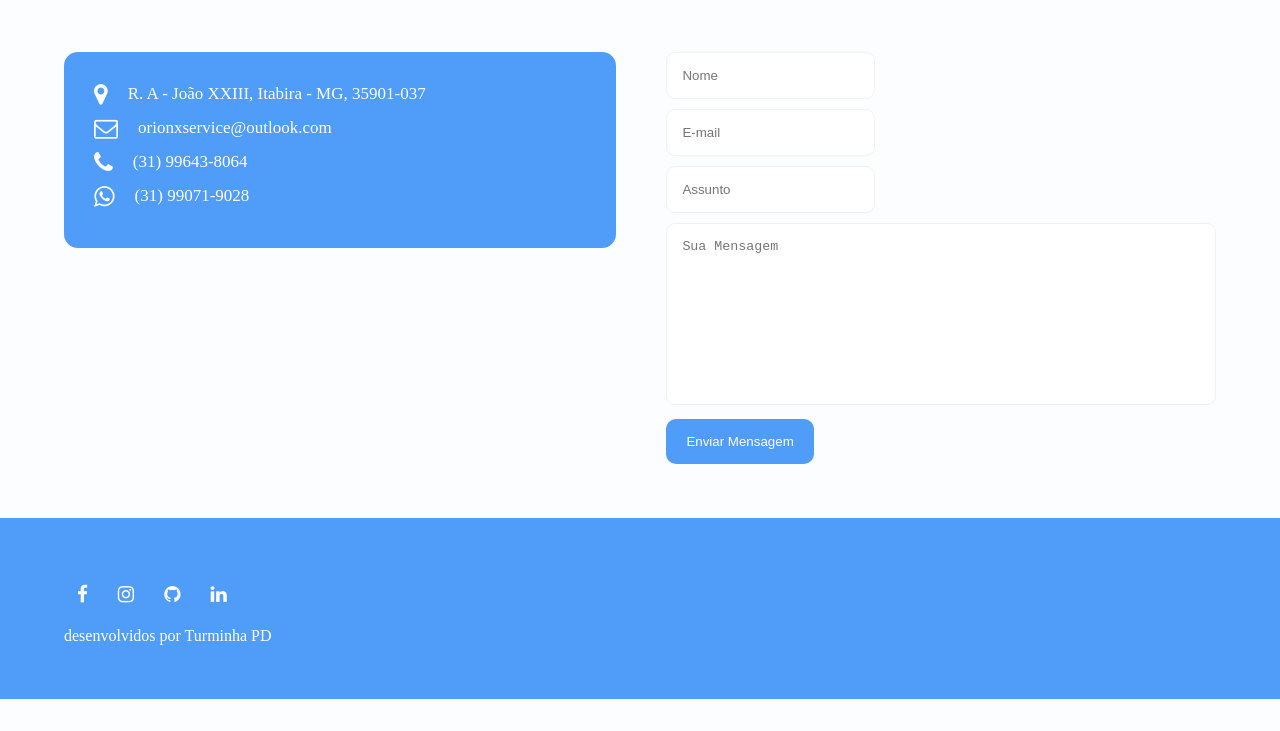
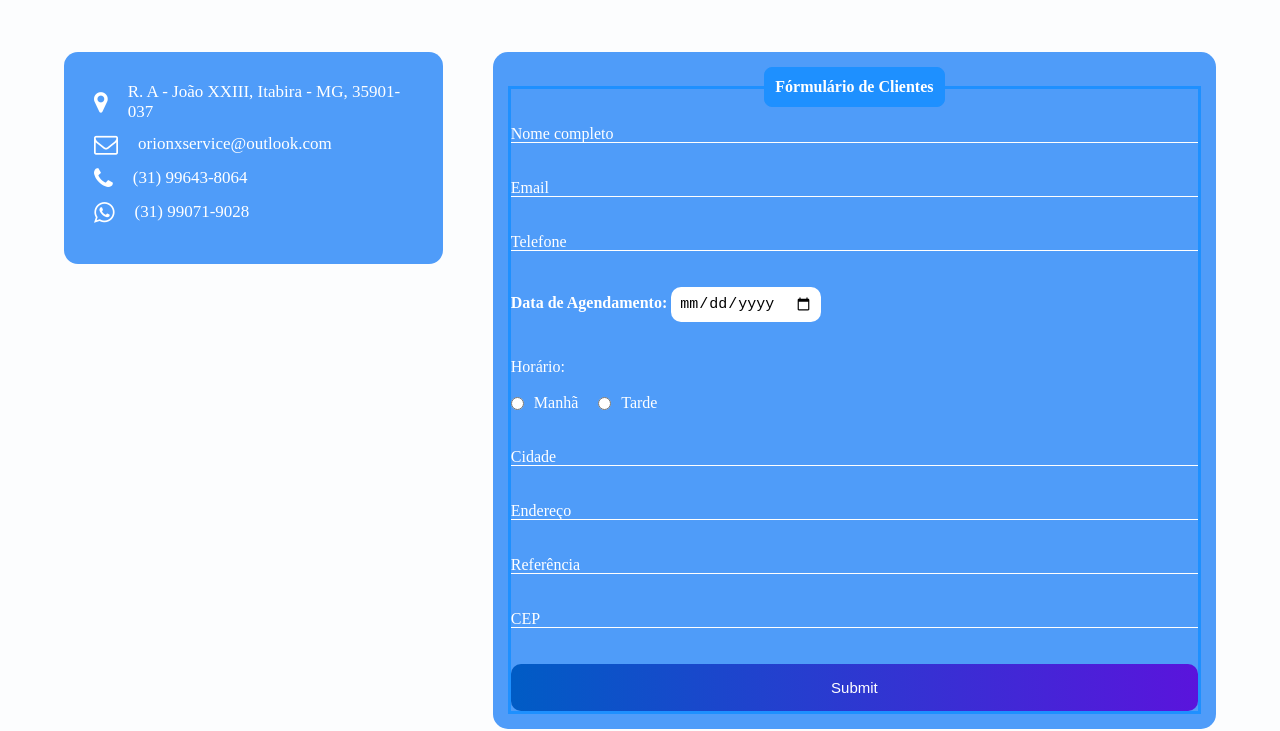
Before and after one commit to WillyansGuia/Site-Orion, a plain HTML site: page Orion/contato.html in a window 1280 px wide. Shown: the part 1414-2145 px from the top of the page. Before the commit the page ends 2113 px from the top, so only its background shows below. Drawn offline with Linux system fonts and the light colour scheme.

Commit message:
Refatoração: mover estilos inline para arquivo CSS externo e alinhar opções de rádio horizontalmente
- Estilos inline no formulário de contato transferidos para `style.css`
  para melhor manutenção.
- Adicionado layout horizontal para as opções de rádio usando flexbox.
- Melhorias gerais na legibilidade e organização do HTML.

```diff
--- a/Orion/contato.html
+++ b/Orion/contato.html
@@ -47,7 +47,10 @@
           <section class="contato">
             <div class="container">
               <div class="mapa">
-                    <iframe src="https://www.google.com/maps/embed?pb=!1m18!1m12!1m3!1d3757.4117053184045!2d-43.23632402515862!3d-19.652433229724547!2m3!1f0!2f0!3f0!3m2!1i1024!2i768!4f13.1!3m3!1m2!1s0xa5a1401e688cf5%3A0x1de3ad091a6aa3c1!2sOrion%20Automa%C3%A7%C3%A3o%20e%20Sistemas!5e0!3m2!1spt-BR!2sbr!4v1717011242431!5m2!1spt-BR!2sbr" width="100%" height="500px" style="border:0;" allowfullscreen="" loading="lazy" referrerpolicy="no-referrer-when-downgrade"></iframe>
+                <iframe
+                src="https://www.google.com/maps/embed?pb=!1m18!1m12!1m3!1d3757.4117053184045!2d-43.23632402515862!3d-19.652433229724547!2m3!1f0!2f0!3f0!3m2!1i1024!2i768!4f13.1!3m3!1m2!1s0xa5a1401e688cf5%3A0x1de3ad091a6aa3c1!2sOrion%20Automa%C3%A7%C3%A3o%20e%20Sistemas!5e0!3m2!1spt-BR!2sbr!4v1717011242431!5m2!1spt-BR!2sbr"
+                width="100%" height="500px" style="border:0;" allowfullscreen="" loading="lazy"
+                referrerpolicy="no-referrer-when-downgrade" title=""></iframe>
               </div>
               <div class="contato-info">
                 <div class="left-side">
@@ -67,17 +70,65 @@
                   </div>
 
                   <div>
-                            <i class="fa fa-whatsapp""></i>
+                    <i class="fa fa-whatsapp"></i>
                     <p>(31) 99071-9028</p>
                   </div>
                 </div>
-                    <div class="rigth-side">
+                <div class="box">
                   <form action="">
-                            <input type="text" placeholder="Nome" required>
-                            <input type="email" placeholder="E-mail" required>
-                            <input type="text"  placeholder="Assunto" required>
-                            <textarea cols="30" rows="10" placeholder="Sua Mensagem" required></textarea>
-                            <button class="btn">Enviar Mensagem</button>
+                    <fieldset>
+                      <legend><b>Fórmulário de Clientes</b></legend>
+                      <br>
+                      <div class="inputBox">
+                        <input type="text" name="nome" id="nome" class="inputUser" required>
+                        <label for="nome" class="labelInput">Nome completo</label>
+                      </div>
+                      <br><br>
+                      <div class="inputBox">
+                        <input type="text" name="email" id="email" class="inputUser" required>
+                        <label for="email" class="labelInput">Email</label>
+                      </div>
+                      <br><br>
+                      <div class="inputBox">
+                        <input type="tel" name="telefone" id="telefone" class="inputUser" required>
+                        <label for="telefone" class="labelInput">Telefone</label>
+                      </div>
+                      <br><br>
+                      <label for="data_nascimento"><b>Data de Agendamento:</b></label>
+                      <input type="date" name="data_nascimento" id="data_nascimento" required>
+                      <br><br><br>
+                      <p>Horário:</p>
+                      <br>
+                      <div class="selecaohor">
+                      <input type="radio" id="manha" name="horario" value="manha" required>
+                      <label for="manha">Manhã</label>
+                      <br>
+                      <input type="radio" id="tarde" name="horario" value="tarde" required>
+                      <label for="tarde">Tarde</label>
+                      </div>
+                      <br><br>
+                      <div class="inputBox">
+                        <input type="text" name="cidade" id="cidade" class="inputUser" required>
+                        <label for="cidade" class="labelInput">Cidade</label>
+                      </div>
+                      <br><br>
+                      <div class="inputBox">
+                        <input type="text" name="estado" id="estado" class="inputUser" required>
+                        <label for="estado" class="labelInput">Endereço</label>
+                      </div>
+                      <br><br>
+                      <div class="inputBox">
+                        <input type="text" name="endereco" id="endereco" class="inputUser" required>
+                        <label for="endereco" class="labelInput">Referência</label>
+                      </div>
+                      <br><br>
+                      <div class="inputBox">
+                        <input type="text" name="cep" id="cep" class="inputUser" required>
+                        <label for="cep" class="labelInput">CEP</label>
+                      </div>
+                      <br><br>
+                      <input type="submit" name="submit" id="submit">
+                    </fieldset>
                   </form>
                 </div>
               </div>
--- a/Orion/css/style.css
+++ b/Orion/css/style.css
@@ -548,3 +548,91 @@ nav .close-icon{
         font-size: 40px;
     }
 }
+
+
+/* Adicionando os estilos do contato ao arquivo style.css */
+
+.box {
+    color: white;
+    position: relative; /* Ajusta a posição para lado direito */
+    margin-left: auto; /* Alinha à direita */
+    background-color: #4f9cf9;
+    padding: 15px;
+    border-radius: 15px;
+    width: 100%;
+}
+
+.box p {
+    color: white
+}
+
+fieldset {
+    border: 3px solid dodgerblue;
+}
+
+legend {
+    border: 1px solid dodgerblue;
+    padding: 10px;
+    text-align: center;
+    background-color: dodgerblue;
+    border-radius: 8px;
+}
+
+.inputBox {
+    position: relative;
+}
+
+.inputUser {
+    background: none;
+    border: none;
+    border-bottom: 1px solid white;
+    outline: none;
+    color: white;
+    font-size: 15px;
+    width: 100%;
+    letter-spacing: 2px;
+}
+
+.labelInput {
+    position: absolute;
+    top: 0px;
+    left: 0px;
+    pointer-events: none;
+    transition: 0.5s;
+}
+
+.inputUser:focus ~ .labelInput,
+.inputUser:valid ~ .labelInput {
+    top: -20px;
+    font-size: 12px;
+    color: dodgerblue;
+}
+
+.selecaohor{
+    display: flex;
+    gap: 10px;
+    align-items: center;
+}
+
+#data_nascimento {
+    border: none;
+    padding: 8px;
+    border-radius: 10px;
+    outline: none;
+    font-size: 15px;
+}
+
+#submit {
+    background-image: linear-gradient(to right, rgb(0, 92, 197), rgb(90, 20, 220));
+    width: 100%;
+    border: none;
+    padding: 15px;
+    color: white;
+    font-size: 15px;
+    cursor: pointer;
+    border-radius: 10px;
+}
+
+#submit:hover {
+    background-image: linear-gradient(to right, rgb(0, 80, 172), rgb(80, 19, 195));
+}
```
Lines whose indentation alone changed are shown as unchanged.
